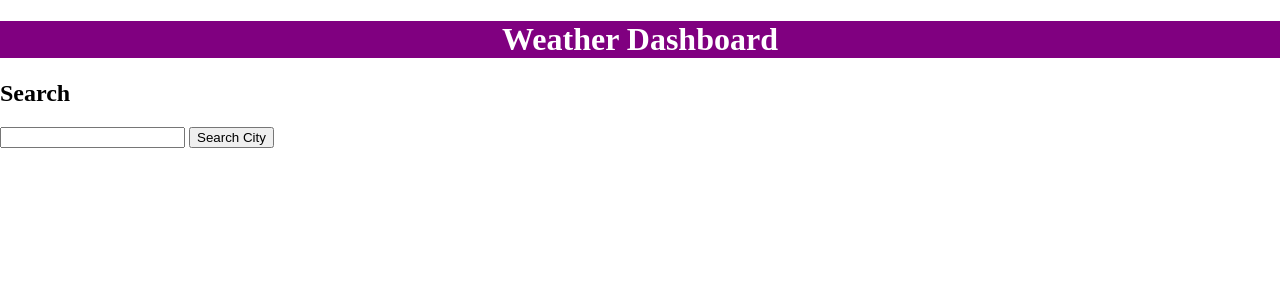
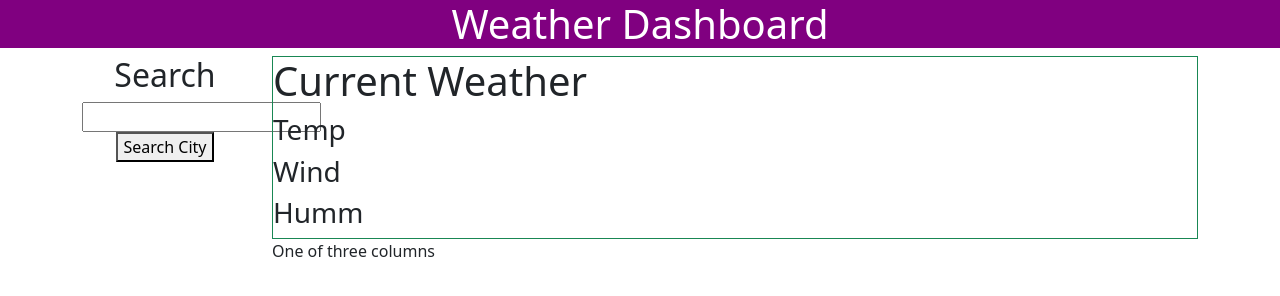
Before and after one commit to DougGouthro/Weather-App, a plain HTML site: page index.html in a window 1280 px wide. Drawn offline with nearby package versions, Linux system fonts and the light colour scheme.

Commit message:
Update index.html, added new div's and h1 and h3

```diff
--- a/index.html
+++ b/index.html
@@ -1,22 +1,49 @@
 <!DOCTYPE html>
 <html lang="en">
+
 <head>
     <meta charset="UTF-8">
     <meta name="viewport" content="width=device-width, initial-scale=1.0">
     <title>5 Day Weather Forcast</title>
+    <link href="https://cdn.jsdelivr.net/npm/bootstrap@5.3.1/dist/css/bootstrap.min.css" rel="stylesheet"
+        integrity="sha384-4bw+/aepP/YC94hEpVNVgiZdgIC5+VKNBQNGCHeKRQN+PtmoHDEXuppvnDJzQIu9" crossorigin="anonymous">
+
     <link rel="stylesheet" href="style.css">
 </head>
+
 <body>
     <header>
         <h1>Weather Dashboard</h1>
     </header>
-    <div>
+    <!-- <div>
         <h2>Search</h2>
         <form>
             <input id ="citysearch" type="text">
             <button id ="searchbutton">Search City</button>
         </form>
+    </div> -->
+    <div class="container">
+        <div class="row align-items-start">
+            <div class="col-2 text-center">
+                <h2>Search</h2>
+                <form>
+                    <input id="citysearch" type="text">
+                    <button id="searchbutton">Search City</button>
+                </form>
+            </div>
+
+            <div class="col-10">
+                <div class="border border-success h-75">
+                    <h1 id="currentCity">Current Weather</h1>
+                    <h3 id="temp">Temp</h3>
+                    <h3 id="wind">Wind</h3>
+                    <h3 id="humm">Humm</h3>
+                </div>
+                One of three columns
+            </div>
+        </div>
     </div>
-<script src="script.js"></script>
+    <script src="script.js"></script>
 </body>
+
 </html>
```
